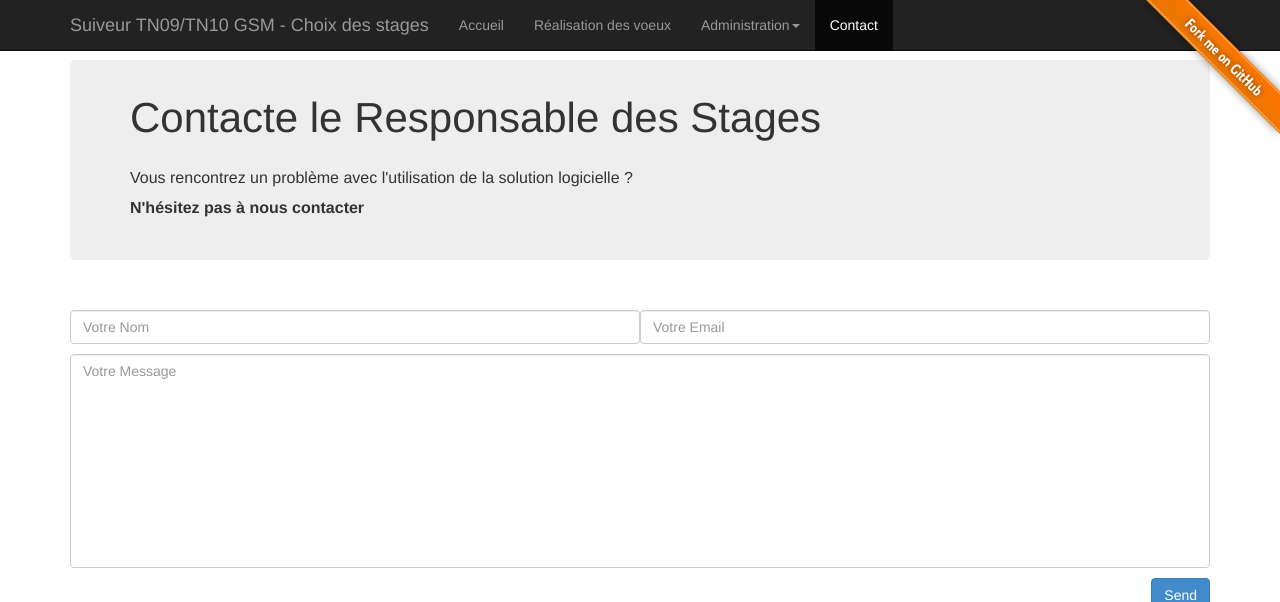
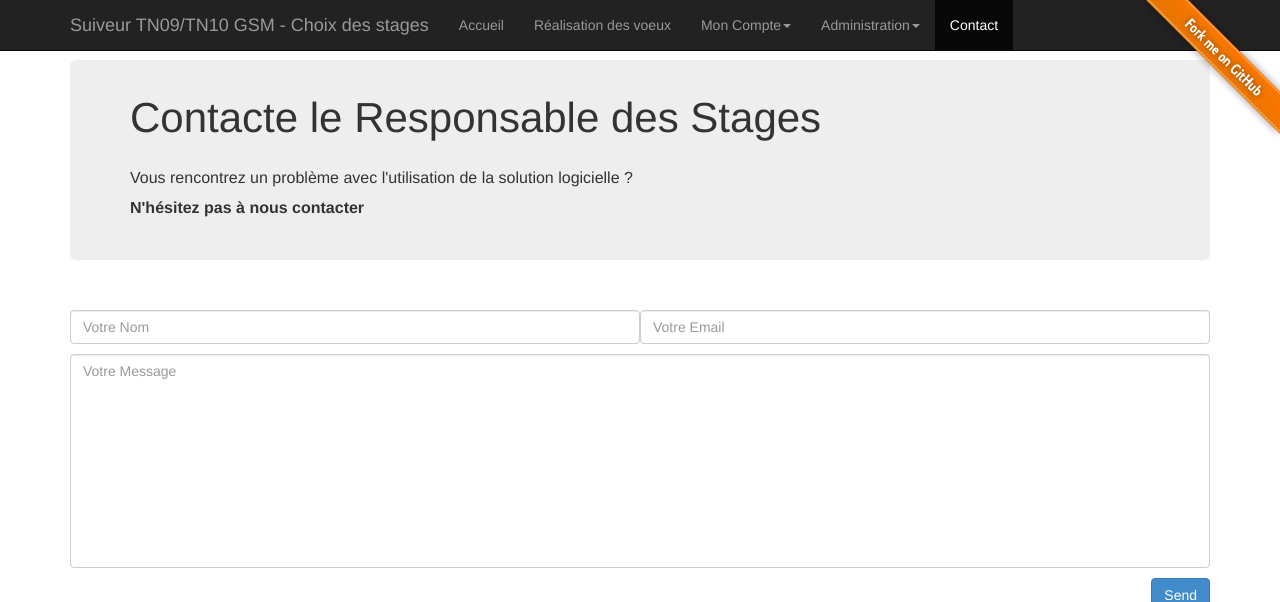
Before and after one commit to DEKHTIARJonathan/TxChoixDesStages, a PHP site: page /contact/ in a window 1280 px wide. Shown: the top 602 px of the page. Run offline with PHP 8.4, Linux system fonts and the light colour scheme; some libraries are stand-ins or nearby versions.

Commit message:
Mon compte : Structure + Header

```diff
--- a/parts/header.php
+++ b/parts/header.php
@@ -20,10 +20,17 @@
 						<a href="/voeux/">Réalisation des voeux</a>
 					</li>
 
+					<li class="dropdown"  id="account">
+		            	<a  href="#" role="button" class="dropdown-toggle" data-toggle="dropdown">Mon Compte<b class="caret"></b></a>
+		             	<ul class="dropdown-menu" role="menu" aria-labelledby="drop1">
+		             		<li role="presentation"><a role="menuitem" tabindex="-1" href="/account/myaccount.php">Modifier mon compte</a></li>
+			                <li role="presentation"><a role="menuitem" tabindex="-1" href="/account/myaccount.php">Supprimer mon compte</a></li>
+		            	</ul>
+		            </li>
+
 					<li class="dropdown"  id="admin">
 		            	<a  href="#" role="button" class="dropdown-toggle" data-toggle="dropdown">Administration<b class="caret"></b></a>
 		             	<ul class="dropdown-menu" role="menu" aria-labelledby="drop1">
-		             		<li role="presentation"><a role="menuitem" tabindex="-1" href="/myaccount.php">Mon compte</a></li>
 			                <li role="presentation"><a role="menuitem" tabindex="-1" href="/admin/">Import des stages</a></li>
 			                <li role="presentation"><a role="menuitem" tabindex="-1" href="/admin/export.php">Export des votes</a></li>
 			                <li role="presentation"><a role="menuitem" tabindex="-1" href="/admin/">Management des droits d'accès</a></li>
@@ -51,9 +58,9 @@
         var btn = document.getElementById("admin");
         btn.className= "active";
     }
-    else if (current_href.indexOf("myaccount") !== -1)
+    else if (current_href.indexOf("account") !== -1)
     {
-        var btn = document.getElementById("admin");
+        var btn = document.getElementById("account");
         btn.className= "active";
     }
     else if (current_href.indexOf("voeux") !== -1)
```
Also changed, not shown: account/myaccount.php (renamed from myaccount.php, +7 -7 lines).
